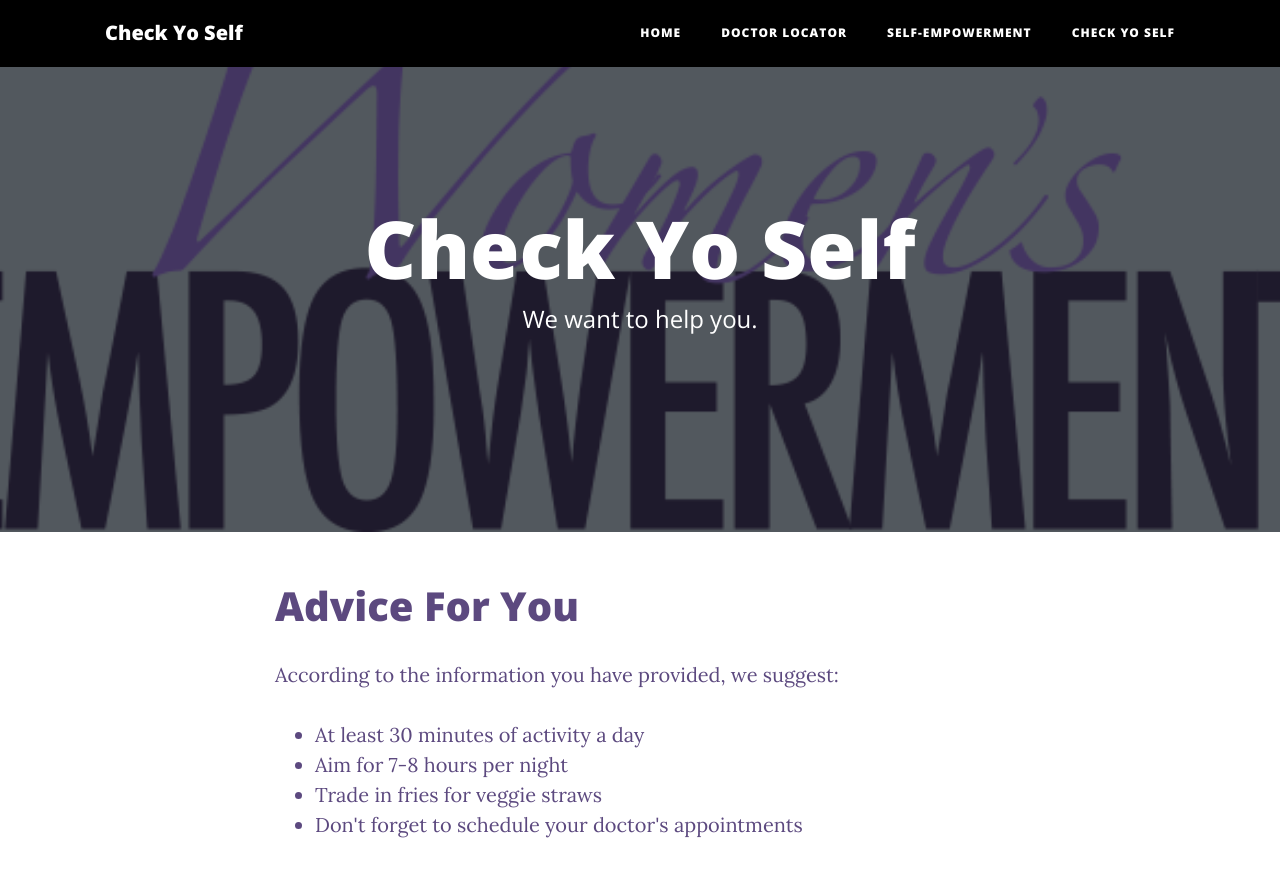
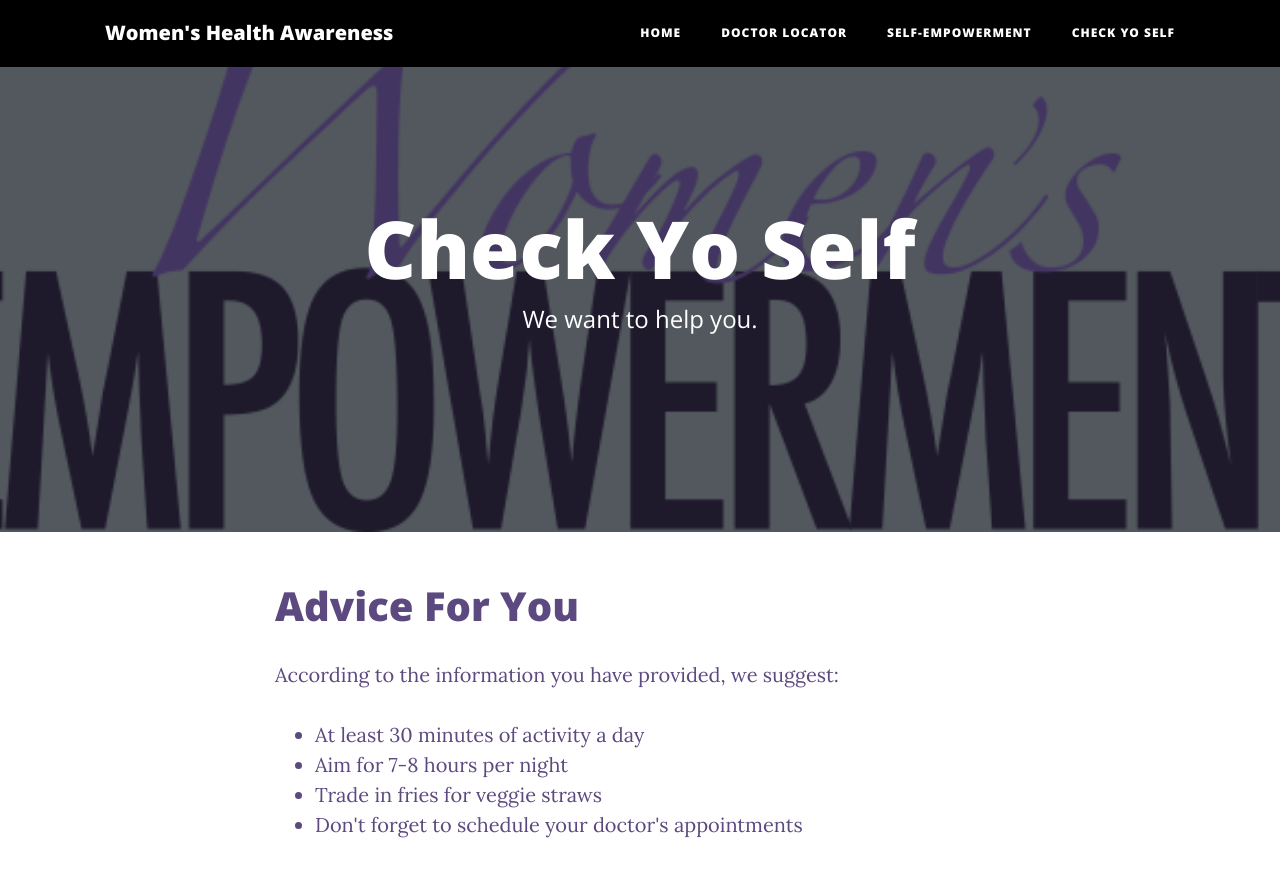
Before and after one commit to BraveCamp/womensHealthAwareness, a website: page response.html in a window 1280 px wide. Shown: the top 873 px of the page. Drawn offline with nearby package versions, Linux system fonts and the light colour scheme.

```diff
--- a/response.html
+++ b/response.html
@@ -29,7 +29,7 @@
     <!-- Navigation -->
     <nav class="navbar navbar-expand-lg navbar-light fixed-top" id="mainNav">
       <div class="container">
-        <a class="navbar-brand" href="index.html">Check Yo Self</a>
+        <a class="navbar-brand" href="index.html">Women's Health Awareness</a>
         <button class="navbar-toggler navbar-toggler-right" type="button" data-toggle="collapse" data-target="#navbarResponsive" aria-controls="navbarResponsive" aria-expanded="false" aria-label="Toggle navigation">
           Menu
           <i class="fa fa-bars"></i>
```
Also changed, not shown: survey.html (+1 -1 lines).
